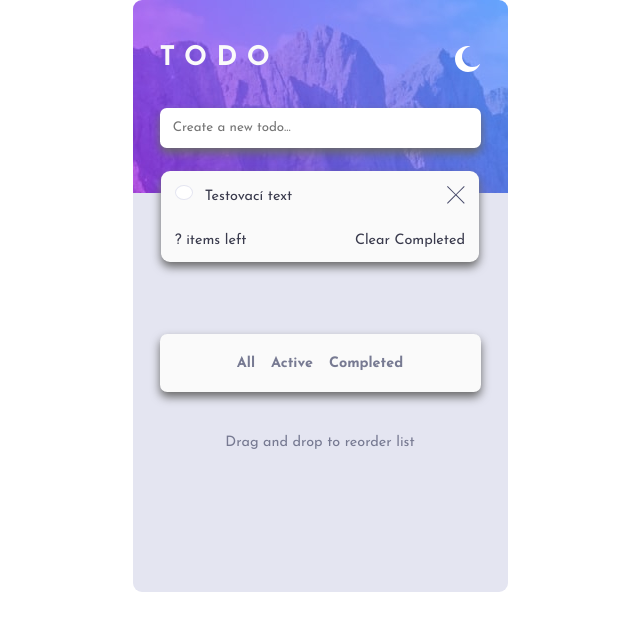
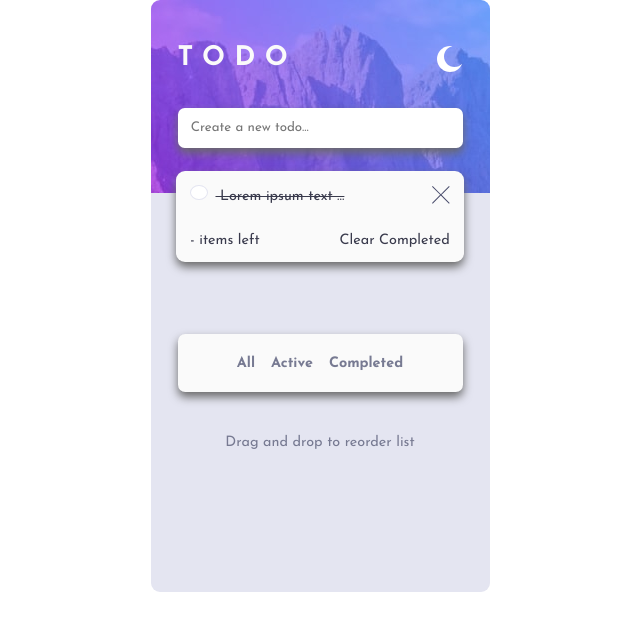
Before and after one commit to stevop/Todo-APP, a plain HTML site: page index.html in a window 1280 px wide. Both pictures are taken after a click on the picture 504 px from the left and 192 px from the top of the page. Shown: the whole page, without its empty margins (320-960 px from the left). Drawn offline with Linux system fonts and the light colour scheme.

Commit message:
minor fixes

```diff
--- a/app.js
+++ b/app.js
@@ -2,8 +2,8 @@ window.addEventListener("load", (e) => {
     const newTaskInput = document.querySelector(".new-task-input");
     const task = document.querySelector(".task");
     const tasks = document.querySelector(".todo-tasks");
-    const completeIcon = document.querySelector(".check");
-    const deleteIcon = document.querySelector(".delete");
+    const completeIcon = document.querySelector(".icon-check");
+    const deleteIcon = document.querySelector(".icon-delete");
 
 
 
@@ -19,19 +19,24 @@ window.addEventListener("load", (e) => {
         newTask.classList.add("task");
         newTask.innerHTML = `
             <div>
-                <img class="check" src="./images/icon-check.svg" alt="task completed">
+                <img class="icon-check" src="./images/icon-check.svg">
                 ${e.target.value}
             </div>
-            <img class="delete" src="./images/icon-cross.svg" alt="delete task">
+            <img class="icon-delete" src="./images/icon-cross.svg">
         `
         tasks.prepend(newTask);
         e.target.value = "";
 
     });
 
+    // complete a task:
+    completeIcon.addEventListener("click", (e) => {
+        task.classList.toggle("completed");
+    });
+
     // delete a task:
     deleteIcon.addEventListener("click", (e) => {
-        alert("Hello!");
+        task.classList.add("deleted");
     });
 
 });
--- a/index.html
+++ b/index.html
@@ -28,25 +28,23 @@
         <ul class="todo-tasks">
           <li class="task">
             <div>
-              <img class="check" src="./images/icon-check.svg" alt="">
-              Testovací text
+              <img class="icon-check" src="./images/icon-check.svg">
+              Lorem ipsum text ...
             </div>
-            <img class="delete" src="./images/icon-cross.svg" alt="delete task">
+            <img class="icon-delete" src="./images/icon-cross.svg">
           </li>
 
           <li class="last-list">
-            <span>? items left</span>
+            <span>- items left</span>
             <span>Clear Completed</span>
           </li>
         </ul>
 
-        <section>
-          <ul class="navbar">
-            <li>All</li>
-            <li>Active</li>
-            <li>Completed</li>
-          </ul>
-        </section>
+        <ul class="navbar">
+          <li>All</li>
+          <li>Active</li>
+          <li>Completed</li>
+        </ul>
 
         <p>Drag and drop to reorder list</p>
       </main>
--- a/styles/style.scss
+++ b/styles/style.scss
@@ -23,9 +23,11 @@ body{
 
 .container{
     // border: 2px red solid;
+    padding: 0 1em;
     width: 375px;
 }
 
+// HEADER SETTINGS
 header{
     background-image: url(../images/bg-mobile-light.jpg);
     // background-position: ;
@@ -84,22 +86,28 @@ main{
         background-color: var(--very-light-gray);
         border-radius: .5em;
         box-shadow: 0 5px 10px dimgray;
+        // height: fit-content;
         list-style-type: none;
         position: absolute;
         top: -22px;
         width: 85%; //fix
 
-        .deleted{
+        .task.completed{
+            text-decoration: line-through;
+        }
+
+        .task.deleted{
             display: none;
         }
 
-        li{
-            color: var(--very-dark-grayish-blue);
-            // cursor: pointer;
+        li, .task{
             display: flex;
-            font-size: .8em;
             justify-content: space-between;
             align-items: center;
+
+            color: var(--very-dark-grayish-blue);
+            cursor: pointer;
+            font-size: .8em;
             padding: 1em;
             width: 100%;
             &:first-of-type{
@@ -110,7 +118,7 @@ main{
                 border: none;
             }
 
-            .check{
+            .icon-check{
                 background: white;
                 border: 1px solid var(--light-grayish-blue);
                 border-radius: 50%;
@@ -126,9 +134,10 @@ main{
                 }
             }
 
-            .delete{
+            .icon-delete{
                 cursor: pointer;
                 z-index: 10;
+            }
         }
     }
 
@@ -137,9 +146,6 @@ main{
             justify-content: space-between;
         }
     }
-
-        section{
-            width: 100%;
 
     .navbar{
         display: flex;
@@ -173,7 +179,7 @@ main{
             }
         }
     }
-    }
+
 
     p{
         color: var(--dark-grayish-blue);
@@ -181,4 +187,3 @@ main{
         font-weight: 400;
         margin-top: 3em;
     }
-}
```
Also changed, not shown: styles/style.css, 1 other file. Lines whose indentation alone changed are shown as unchanged.
